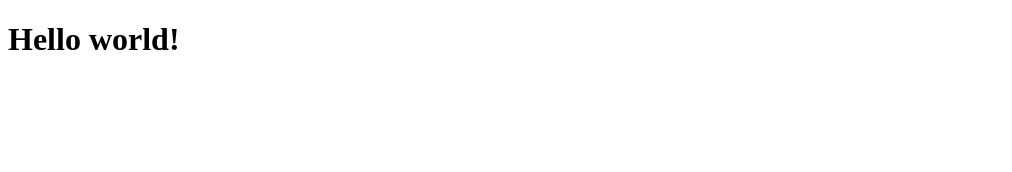
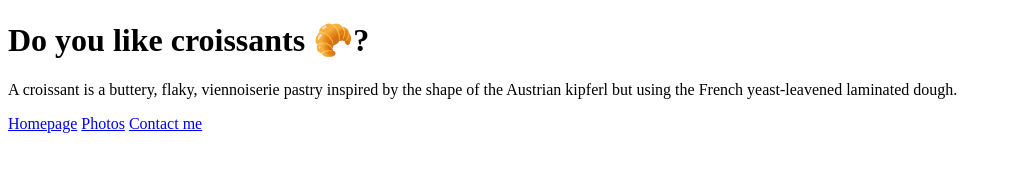
Before and after one commit to Maryp90/Croissant, a plain HTML site: page index.html in a window 1280 px wide. Shown: the whole page, without its empty margins (0-1012 px from the left). Drawn offline with Linux system fonts and the light colour scheme.

Commit message:
minor changes on the content

```diff
--- a/index.html
+++ b/index.html
@@ -3,9 +3,16 @@
 <head>
     <meta charset="UTF-8">
     <meta name="viewport" content="width=device-width, initial-scale=1.0">
-    <title>Document</title>
+    <link rel="stylesheet" href="/styles.css" />
+    <title>Homepage</title>
 </head>
 <body>
-    <h1>Hello world!</h1>
+    <h1>Do you like croissants 🥐?</h1>
+    <p>A croissant is a buttery, flaky, viennoiserie pastry inspired by the shape of the Austrian kipferl but using the French yeast-leavened laminated dough.</p>
+    <footer>
+        <a href="/">Homepage</a>
+        <a href="/photo.html">Photos</a>
+        <a href="/contact.html">Contact me</a>
+    </footer>
 </body>
 </html>
```
Also changed, not shown: contact.html (+9 -2 lines), photo.html (+9 -2 lines), images/croissant.jpg (added), styles.css (added).
